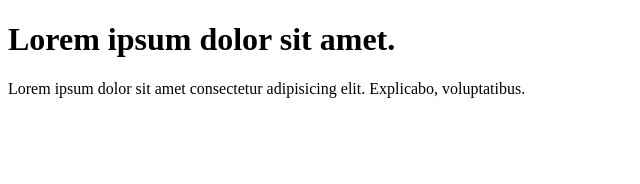
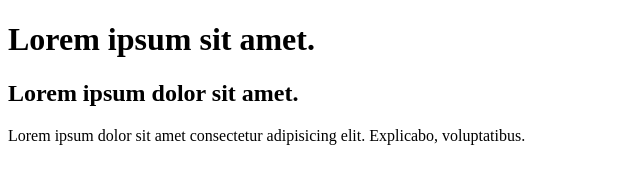
Before and after one commit to DioWeb2022/gitLearn, a plain HTML site: page index.html in a window 1280 px wide. Shown: the whole page, without its empty margins (0-640 px from the left). Drawn offline with Linux system fonts and the light colour scheme.

Commit message:
deleted dolor from h1 and added h2

```diff
--- a/index.html
+++ b/index.html
@@ -7,7 +7,8 @@
     <title>Git</title>
 </head>
 <body>
-    <h1>Lorem ipsum dolor sit amet.</h1>
+    <h1>Lorem ipsum sit amet.</h1>
+    <h2>Lorem ipsum dolor sit amet.</h2>
     <p>Lorem ipsum dolor sit amet consectetur adipisicing elit. Explicabo, voluptatibus.</p>
 </body>
 </html>
```
